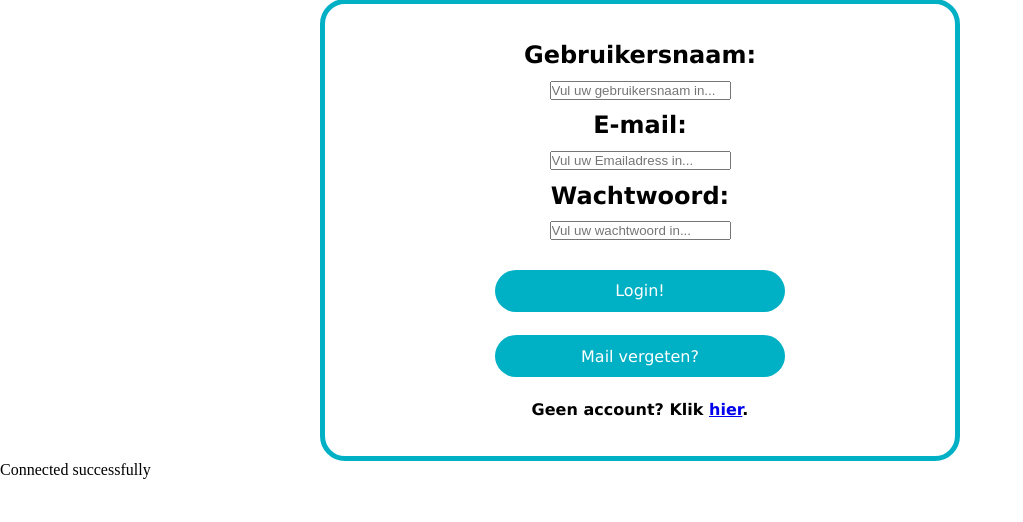
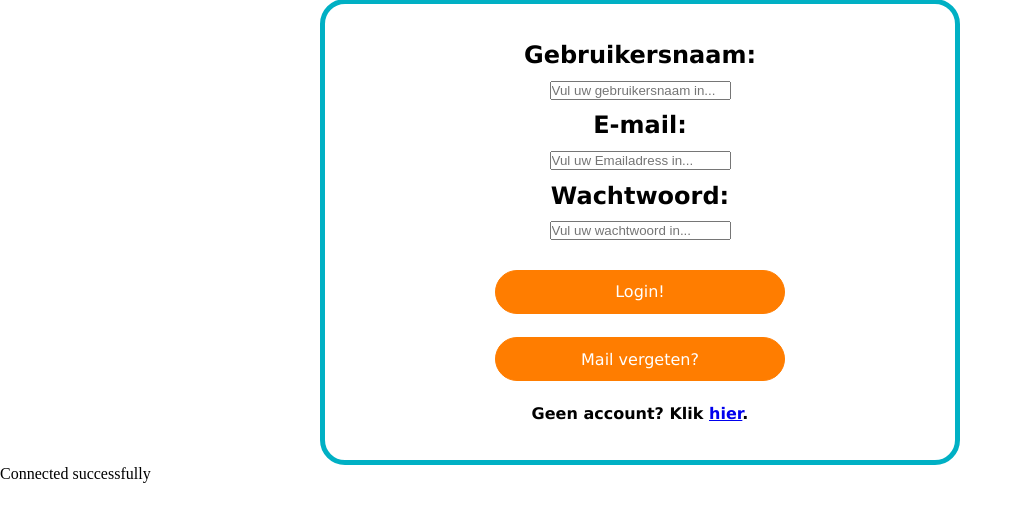
Before and after one commit to KyanJeuring/HondsrugQuest, a PHP site: page /inlog.php in a window 1280 px wide. Shown: the part 147-669 px from the top of the page, without its empty margins (0-1023 px from the left). Run offline with PHP 8.4, Linux system fonts and the light colour scheme.

Commit message:
Hondsrug Quest v0.11d1
Kleuren correctie.

```diff
--- a/css/index.css
+++ b/css/index.css
@@ -22,16 +22,16 @@ button {
     margin-right: 25%;
     padding: 5px;
     width: 50%;
-    background-color: #00b0c4;
+    background-color: #ff7d00;
     color: white;
     font-family: UniSans, Verdana, Arial, sans-serif;
-    border: #00b0c4;
+    border: 1px solid #ff7d00;
     border-radius: 25px;
 }
 
 button:hover {
-    background-color: #ff7d00;
-    border: #ff7d00;
+    background-color: #00b0c4;
+    border: 1px solid #00b0c4;
 }
 
 .pageTitle {
```
